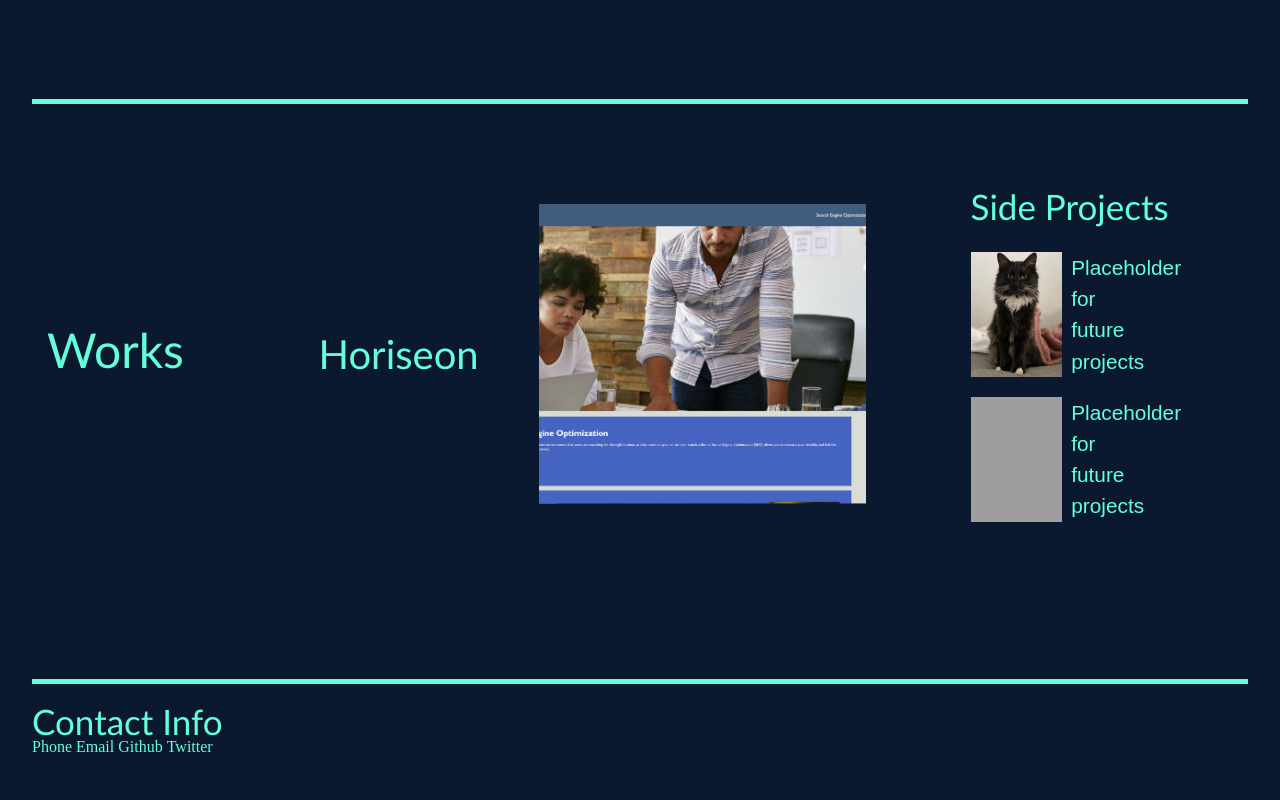
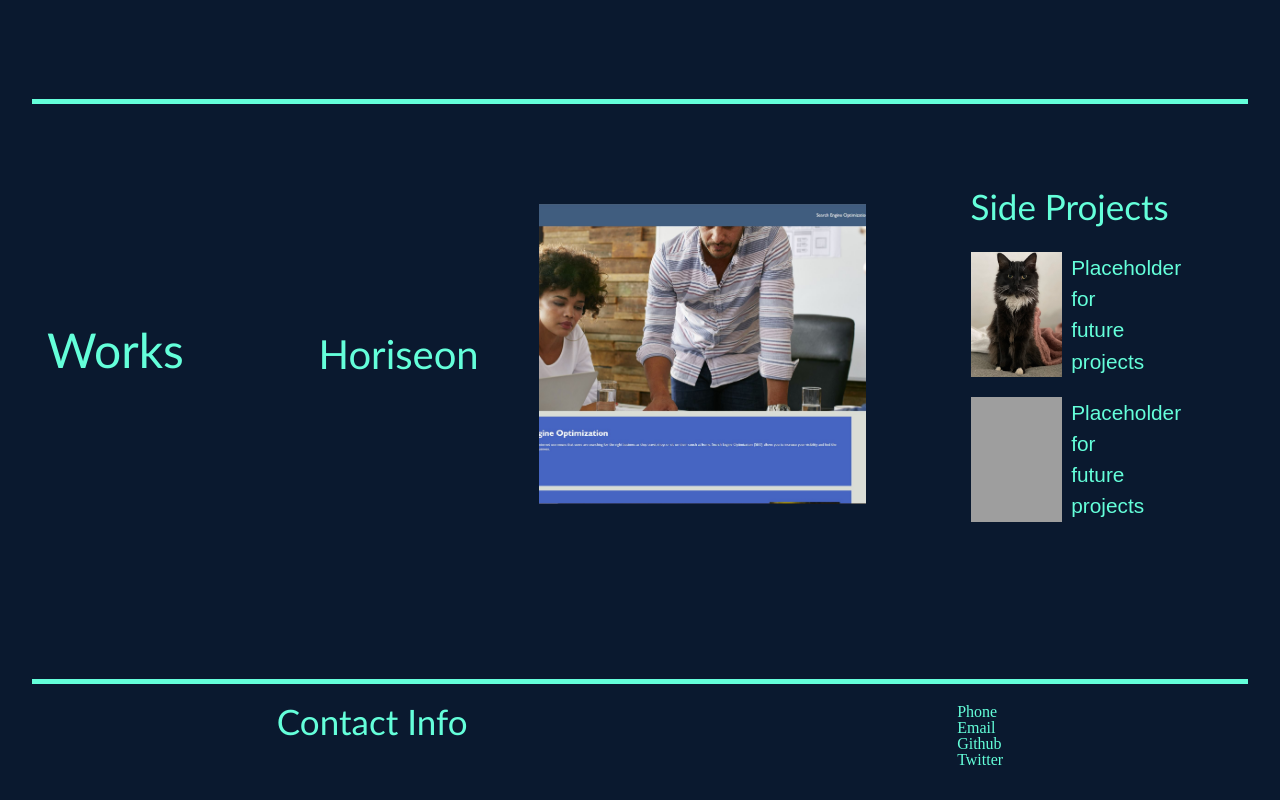
Before and after one commit to Derricklaff/Personal-Portfolio, a plain HTML site: page Portfolio.HTML in a window 1280 px wide. Shown: the part 958-1758 px from the top of the page. Drawn offline with Linux system fonts and the light colour scheme; grey boxes are pictures that could not be loaded.

Commit message:
started sylizing Contact Info Footer

```diff
--- a/Assests/Styles.css
+++ b/Assests/Styles.css
@@ -229,4 +229,30 @@ figure p {
     visibility: visible;
 }
 
+
+#Contact-Me {
+    display: flex;
+    justify-content: space-around;
+}
+
+
+
+.contact-info {
+    font-size: 16px;
+}
+
+.phone-number:hover {
+    font-size: 0;
+    background-color: var(--light);
+    color: var(--dark);
+    transition: ease;
+    transition-duration: .75;
+}
+
+.phone-number:hover::after {
+    content: attr(data-hover);
+    font-size: 16px;
+    font-family: 'Gill Sans', 'Gill Sans MT', Calibri, 'Trebuchet MS', sans-serif;
+}
+
 /* Aria-label
--- a/Portfolio.HTML
+++ b/Portfolio.HTML
@@ -64,12 +64,14 @@
 
     <footer id="Contact-Me" class="contact">
         <h3>Contact Info</h3>
-        <ul class="contact-info">
-            <li>Phone</li>
-            <li>Email</li>
-            <li>Github</li>
-            <li>Twitter</li>
-        </ul>
+        <div class="contact-info">
+            <h4 class="phone-number" data-hover=480-440-7303>
+                Phone
+            </h4>
+            <h4>Email</h4>
+            <h4>Github </h4>
+            <h4>Twitter </h4>
+        </div>
     </footer>
 
 </body>
```
